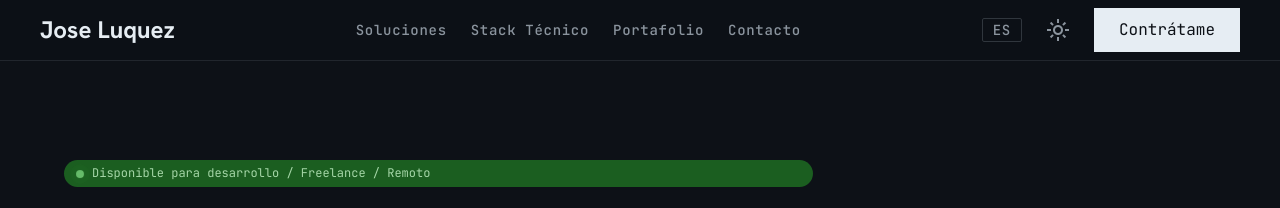
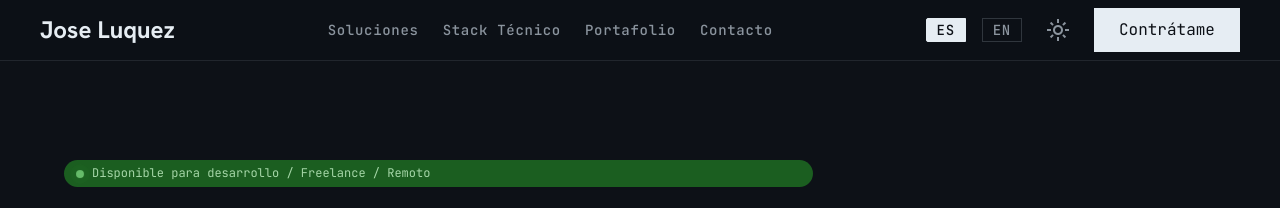
Before and after one commit to luqjos31/luqjos31.github.io, a website built with Vite: page index.html in a window 1280 px wide. Both pictures are taken after a click on the button "dark_mode". Shown: the top 208 px of the page. Built offline with nearby package versions, Linux system fonts and the light colour scheme.

Commit message:
Selector ES/EN con dos botones separados y estado activo

```diff
--- a/index.html
+++ b/index.html
@@ -21,7 +21,8 @@
 <a class="font-label-md text-label-md text-on-surface-variant hover:text-primary transition-colors" href="#contact" data-i18n="nav_contact">Contacto</a>
 </nav>
 <div class="flex items-center gap-md">
-<button id="lang-toggle" class="lang-btn">ES</button>
+<button id="lang-es" class="lang-btn lang-btn--active">ES</button>
+<button id="lang-en" class="lang-btn">EN</button>
 <button id="theme-toggle" class="material-symbols-outlined text-on-surface-variant hover:bg-surface-container-low p-2 rounded" aria-label="Toggle theme">dark_mode</button>
 <a class="hidden sm:block btn-primary px-lg py-sm font-label-md" href="#contact" data-i18n="hire_me">Contrátame</a>
 </div>
--- a/src/main.js
+++ b/src/main.js
@@ -74,18 +74,13 @@ function applyLang(lang) {
       }
     }
   })
-  var toggle = document.getElementById("lang-toggle")
-  if (toggle) toggle.textContent = lang === "es" ? "ES" : "EN"
+  document.getElementById("lang-es").classList.toggle("lang-btn--active", lang === "es")
+  document.getElementById("lang-en").classList.toggle("lang-btn--active", lang === "en")
   document.documentElement.setAttribute("lang", lang)
   localStorage.setItem("lang", lang)
 }
 
 applyLang(getPreferredLang())
 
-var langToggle = document.getElementById("lang-toggle")
-if (langToggle) {
-  langToggle.addEventListener("click", function () {
-    var current = localStorage.getItem("lang") || "es"
-    applyLang(current === "es" ? "en" : "es")
-  })
-}
+document.getElementById("lang-es").addEventListener("click", function () { applyLang("es") })
+document.getElementById("lang-en").addEventListener("click", function () { applyLang("en") })
--- a/src/style.css
+++ b/src/style.css
@@ -168,16 +168,35 @@
   line-height: 1;
   padding: 4px 10px;
   border: 1px solid #c4c6cf;
-  border-radius: 0.125rem;
   background: transparent;
   color: #43474e;
   cursor: pointer;
   transition: all 0.2s;
 }
 
+.lang-btn:first-of-type {
+  border-radius: 0.125rem 0 0 0.125rem;
+}
+
+.lang-btn:last-of-type {
+  border-radius: 0 0.125rem 0.125rem 0;
+  border-left: none;
+}
+
 .lang-btn:hover {
   background-color: #f3f3f4;
   color: #000613;
+}
+
+.lang-btn--active {
+  background-color: #000613;
+  color: #ffffff;
+  border-color: #000613;
+}
+
+.lang-btn--active:hover {
+  background-color: #001c3a;
+  color: #ffffff;
 }
 
 .dark .lang-btn {
@@ -188,6 +207,17 @@
 .dark .lang-btn:hover {
   background-color: #1c2128;
   color: #e6edf3;
+}
+
+.dark .lang-btn--active {
+  background-color: #e6edf3;
+  color: #0d1117;
+  border-color: #e6edf3;
+}
+
+.dark .lang-btn--active:hover {
+  background-color: #ffffff;
+  color: #0d1117;
 }
 
 .hero {
```
